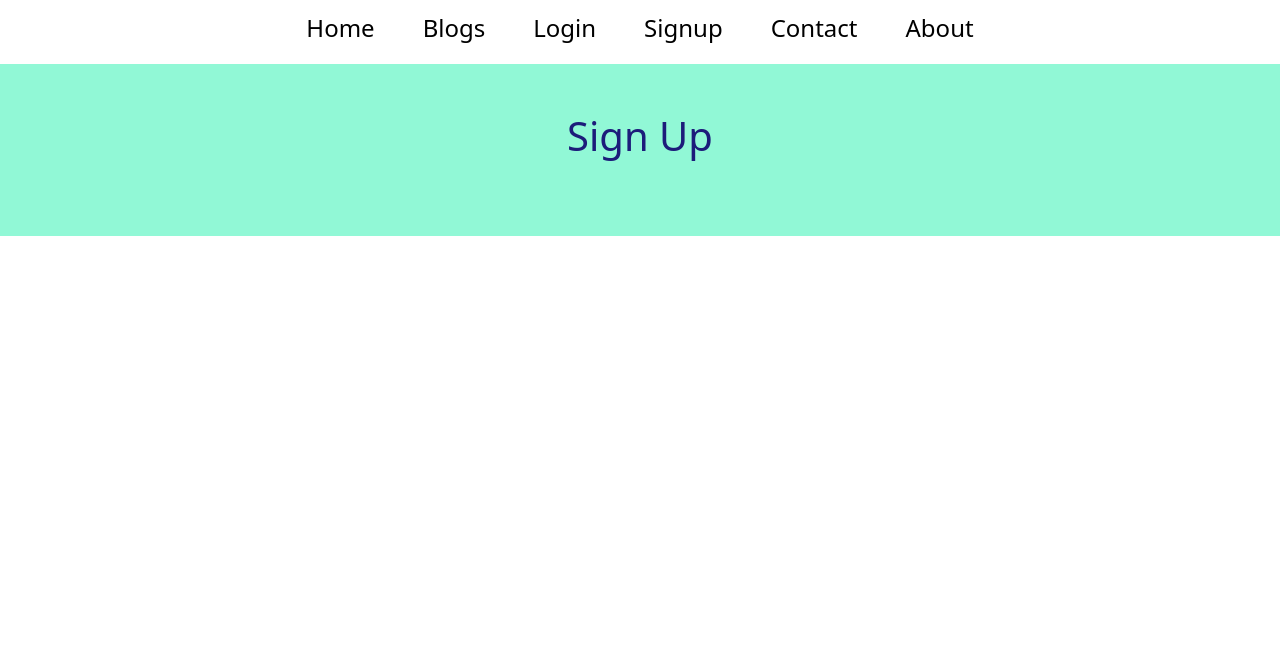
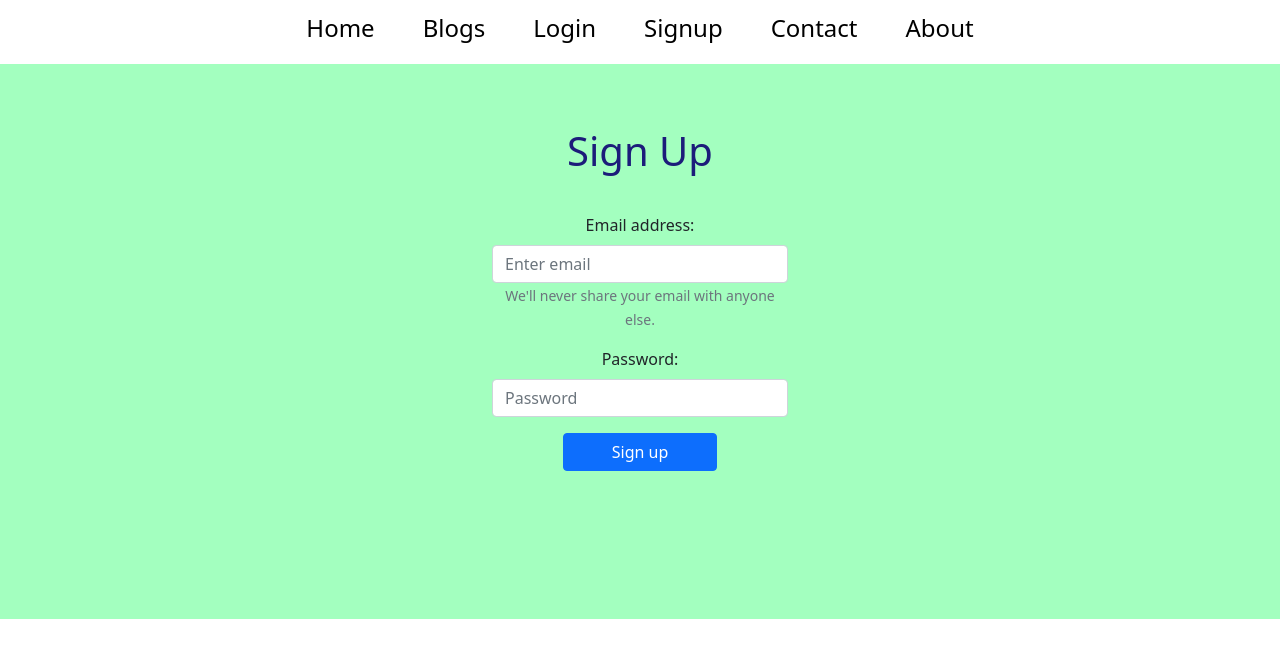
Before and after one commit to zereentabassum/independent-service-provider, a React (Create React App) app: page /signup in a window 1280 px wide. Shown: the top 658 px of the page. Built offline with nearby package versions, Linux system fonts and the light colour scheme.

Commit message:
sign up form created

```diff
--- a/src/Components/Signup/Signup.css
+++ b/src/Components/Signup/Signup.css
@@ -1,9 +1,10 @@
 .form{
-    background-color: rgb(145, 248, 214);
+    background-color: rgb(163, 255, 191);
 }
 .form h1{
-    padding-bottom: 20px;
+    padding-top: 15px;
+    padding-bottom: 30px;
 }
 .form-section{
-    padding-bottom: 80px;
+    padding-bottom: 100px;
 }
--- a/src/Components/Signup/Signup.js
+++ b/src/Components/Signup/Signup.js
@@ -6,7 +6,24 @@ const Signup = () => {
     return (
         <div className='form p-5'>
             <h1>Sign Up</h1>
+            <Form className='w-25 mx-auto form-section'>
+    <Form.Group className="mb-3" controlId="formBasicEmail">
+        <Form.Label>Email address:</Form.Label>
+        <Form.Control type="email" placeholder="Enter email" />
+        <Form.Text className="text-muted">
+        We'll never share your email with anyone else.
+        </Form.Text>
+    </Form.Group>
 
+    <Form.Group className="mb-3" controlId="formBasicPassword">
+        <Form.Label className='text-start' >Password:</Form.Label>
+        <Form.Control type="password" placeholder="Password" />
+    </Form.Group>
+
+    <Button className='px-5' variant="primary" type="submit">
+        Sign up
+    </Button>
+    </Form>
         </div>
     );
 };
```
